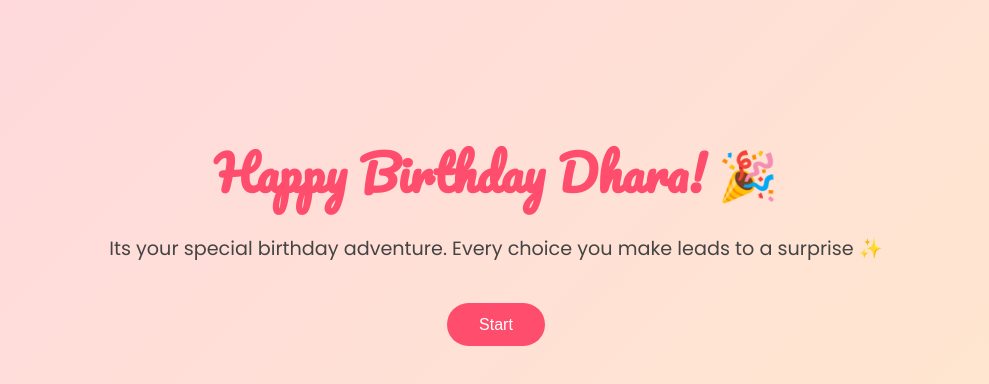
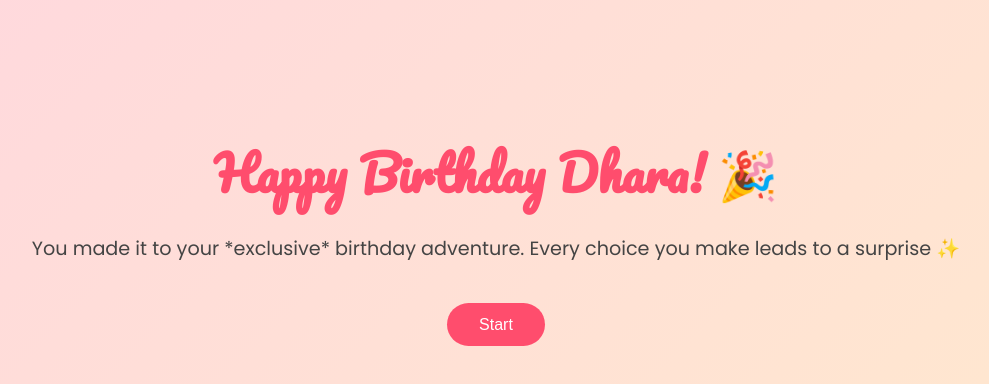
Before and after one commit to Hirvaansh/birthday-present, a plain HTML site: page index.html in a window 1280 px wide. Shown: the part 206-590 px from the top of the page, without its empty margins (144-1133 px from the left). Drawn offline with nearby package versions, Linux system fonts and the light colour scheme.

Commit message:
Update index.html

```diff
--- a/index.html
+++ b/index.html
@@ -78,7 +78,7 @@
 <body>
   <div id="start">
     <h1>Happy Birthday Dhara! 🎉</h1>
-    <p>Its your special birthday adventure. Every choice you make leads to a surprise ✨</p>
+    <p>You made it to your *exclusive* birthday adventure. Every choice you make leads to a surprise ✨</p>
     <button class="btn" onclick="startQuiz()">Start</button>
   </div>
 
@@ -119,6 +119,7 @@
     <h2 id="endingTitle"></h2>
     <p id="endingText"></p>
     <button class="btn" onclick="restartQuiz()">Try Again?</button>
+    <p class="hidden-easter" id="easterEgg">👀 If you read this... maybe there's a secret message meant just for you. Maybe someone really cares but isn't saying it yet.</p>
   </div>
 
   <audio autoplay loop>
```
